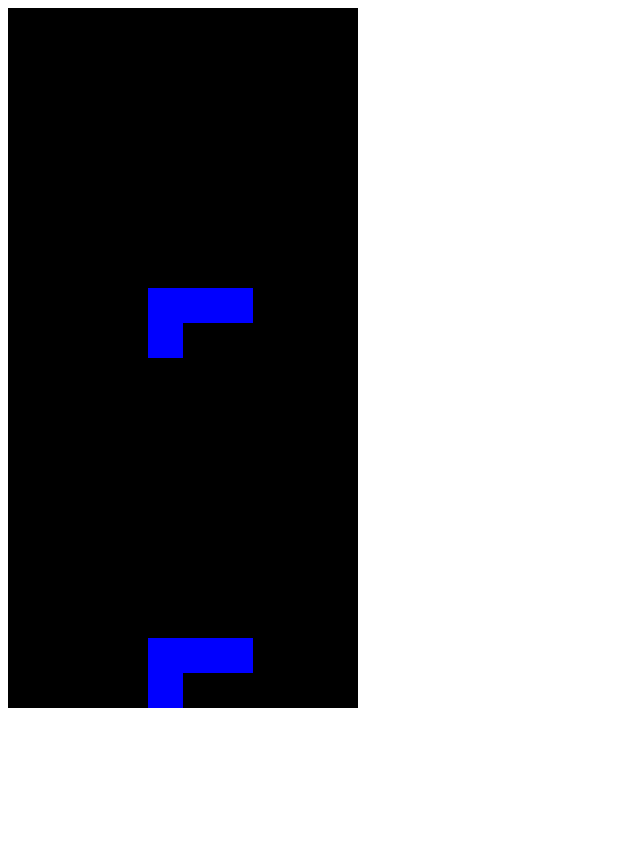
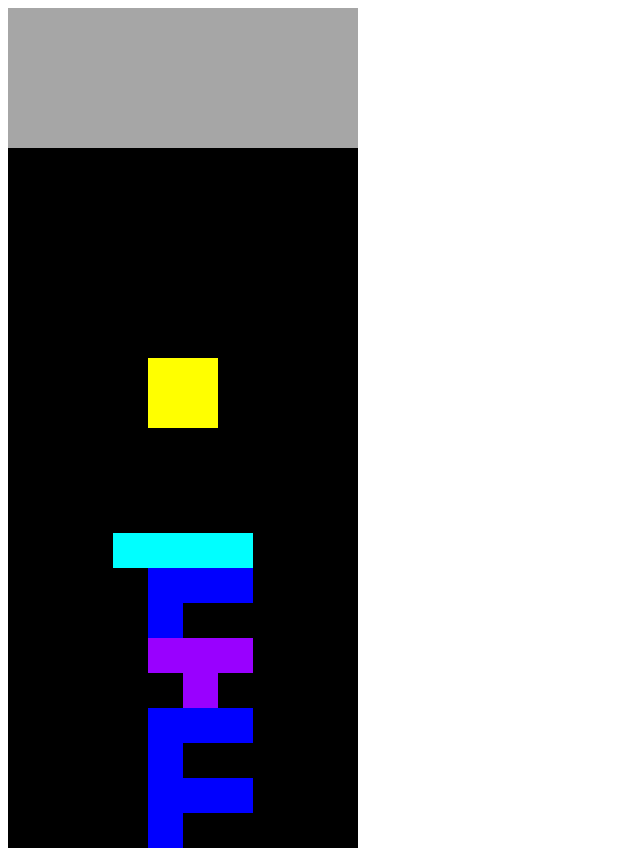
Before and after one commit to alexschmidt76/tetris, a plain HTML site: page index.html in a window 1280 px wide. Shown: the whole page, without its empty margins (0-640 px from the left). Before the commit the page ends 800 px from the top, so only its background shows below. Drawn offline with Linux system fonts and the light colour scheme.

Commit message:
added buffer zone for pieces and area for a ui

```diff
--- a/constants.js
+++ b/constants.js
@@ -1,6 +1,7 @@
 // grid for blocks
 const BLOCK_SIZE = 35;
 const ROWS = 20; // height is 700
+const BUFFER_ZONE = 4;
 const COLS = 10; // width is 350
 
 // game constants
--- a/game.js
+++ b/game.js
@@ -2,8 +2,11 @@ class Game {
     constructor(ctx) {
         this.ctx = ctx;
         this.currentPiece = null;
+        this.gameOver = false;
+        this.score = 0;
+        // build grid
         this.grid = [];
-        for (let i = 0; i < ROWS; i++) {
+        for (let i = 0; i < ROWS + BUFFER_ZONE; i++) {
             let row = [];
             for (let j = 0; j < COLS; j++) {
                 row.push(0);
@@ -12,17 +15,23 @@ class Game {
         }
     }
 
+    showUI() {
+        drawRect(this.ctx, 0, 0, COLS * BLOCK_SIZE, BUFFER_ZONE * BLOCK_SIZE, '#a6a6a6')
+    }
+
     showSelf() {
         // show set pieces and black background tiles
         this.grid.forEach( (row, i) => row.forEach( (tile, j) => {
-            drawRect(this.ctx, j * BLOCK_SIZE, i * BLOCK_SIZE, BLOCK_SIZE, BLOCK_SIZE, COLORS[tile]);
-            //console.log(COLORS[tile])
+                drawRect(this.ctx, j * BLOCK_SIZE, (i) * BLOCK_SIZE, BLOCK_SIZE, BLOCK_SIZE, COLORS[tile]);
         }));
 
         // show current piece
         if (this.currentPiece != null) {
             this.currentPiece.showSelf();
         }
+
+        // show ui
+        this.showUI();
     }
 
     spawnPiece() {
@@ -37,16 +46,21 @@ class Game {
         const shape = this.currentPiece.shape;
         for (let i = 0; i < shape.length; i++) {
             for (let j = 0; j < shape.length; j++) {
+                // dont check empty tiles
                 if (shape[i][j] != 0) {
                     // p and q are locations of each tile in piece
                     let p = x + j;
                     let q = y + i;
                     // check for in bounds (q can never be less than zero)
-                    if (p >= 0 && p < COLS && q < ROWS) {
+                    if (p >= 0 && p < COLS && q < ROWS + BUFFER_ZONE) {
                         // check tile for piece
                         if (this.grid[q][p] != 0) {
                             console.log('piece hit at ' + p + ' ' + q)
                             console.log(this.grid);
+                            if (q <= BUFFER_ZONE) {
+                                console.log('game over')
+                                this.gameOver = true;
+                            }
                             return true;
                         }
                     } else {
@@ -105,17 +119,12 @@ class Game {
     movePieceDown() {
         if (!this.detectCollision(this.currentPiece.x, this.currentPiece.y + 1)) {
             // move down if no collision
-            console.log(this.grid)
             this.currentPiece.y++;
         } else {
             // set piece on grid if it collides with floor
             this.currentPiece.shape.forEach( (row, i) => row.forEach( (tile, j) => {
-                console.log(i, j, tile)
                 if (tile != 0) {
-                    //debugger
-                    //console.log(this.grid[this.currentPiece.y + i][this.currentPiece.x + j])
                     this.grid[this.currentPiece.y + i][this.currentPiece.x + j] = tile;
-                    //debugger
                 }
             }));
             // clear current piece
--- a/index.html
+++ b/index.html
@@ -9,7 +9,7 @@
 </head>
 <body>
     <div id="player-1">
-        <canvas id="screen1" width="350" height="700"></canvas>
+        <canvas id="screen1" width="350" height="840"></canvas>
     </div>
     <script src="./constants.js"></script>
     <script src="./piece.js"></script>
--- a/main.js
+++ b/main.js
@@ -5,12 +5,13 @@ const game1 = new Game(ctx1);
 let gameover = false;
 
 async function mainloop() {
-    for (let i = 0; i < 5; i++) {
+    while (!game1.gameOver) {
+        console.log(game1.gameOver)
         game1.spawnPiece();
         while (game1.currentPiece != null) {
             game1.showSelf();
             game1.movePieceDown();
-            await sleep(200);
+            await sleep(50);
         }
         game1.showSelf();
     }
```
